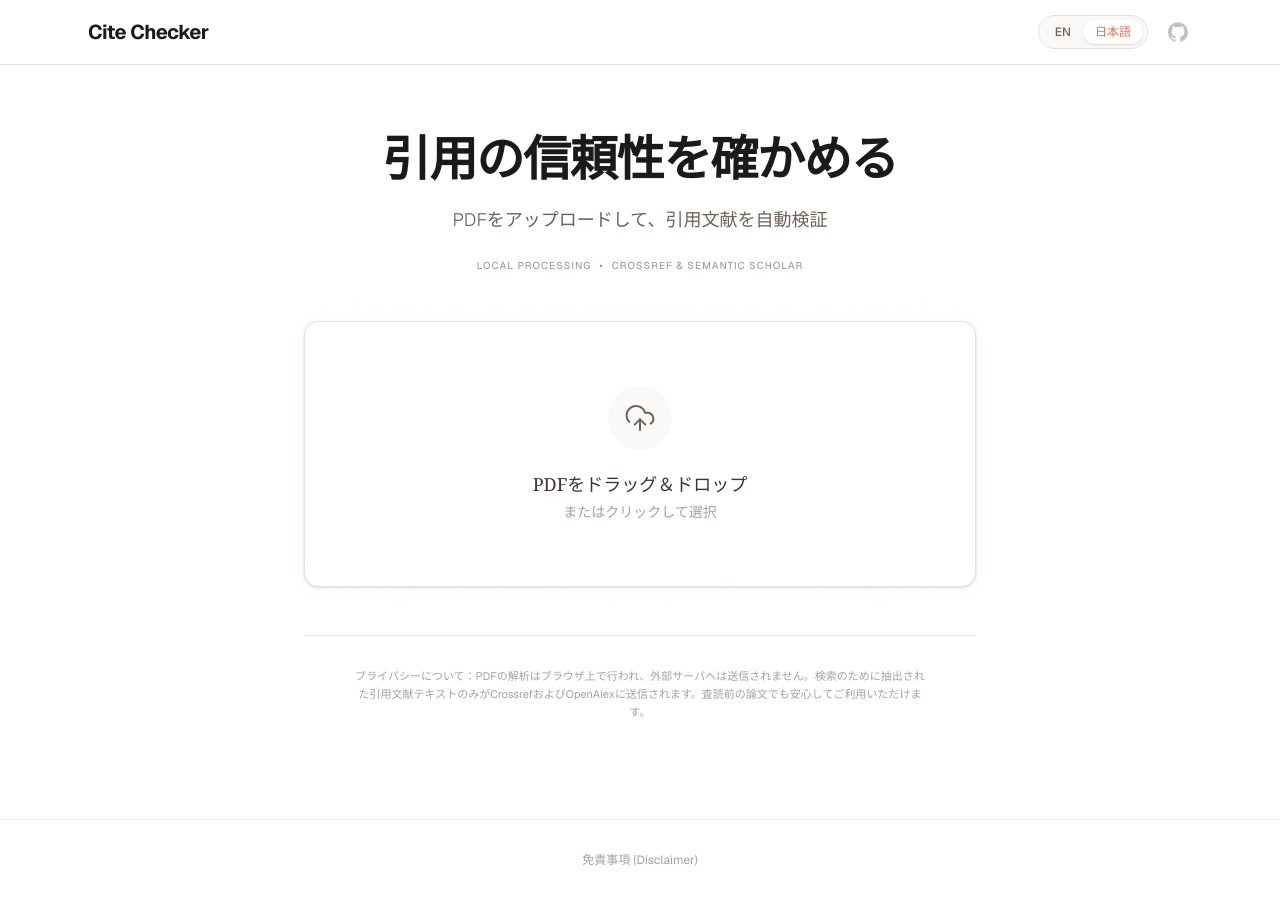
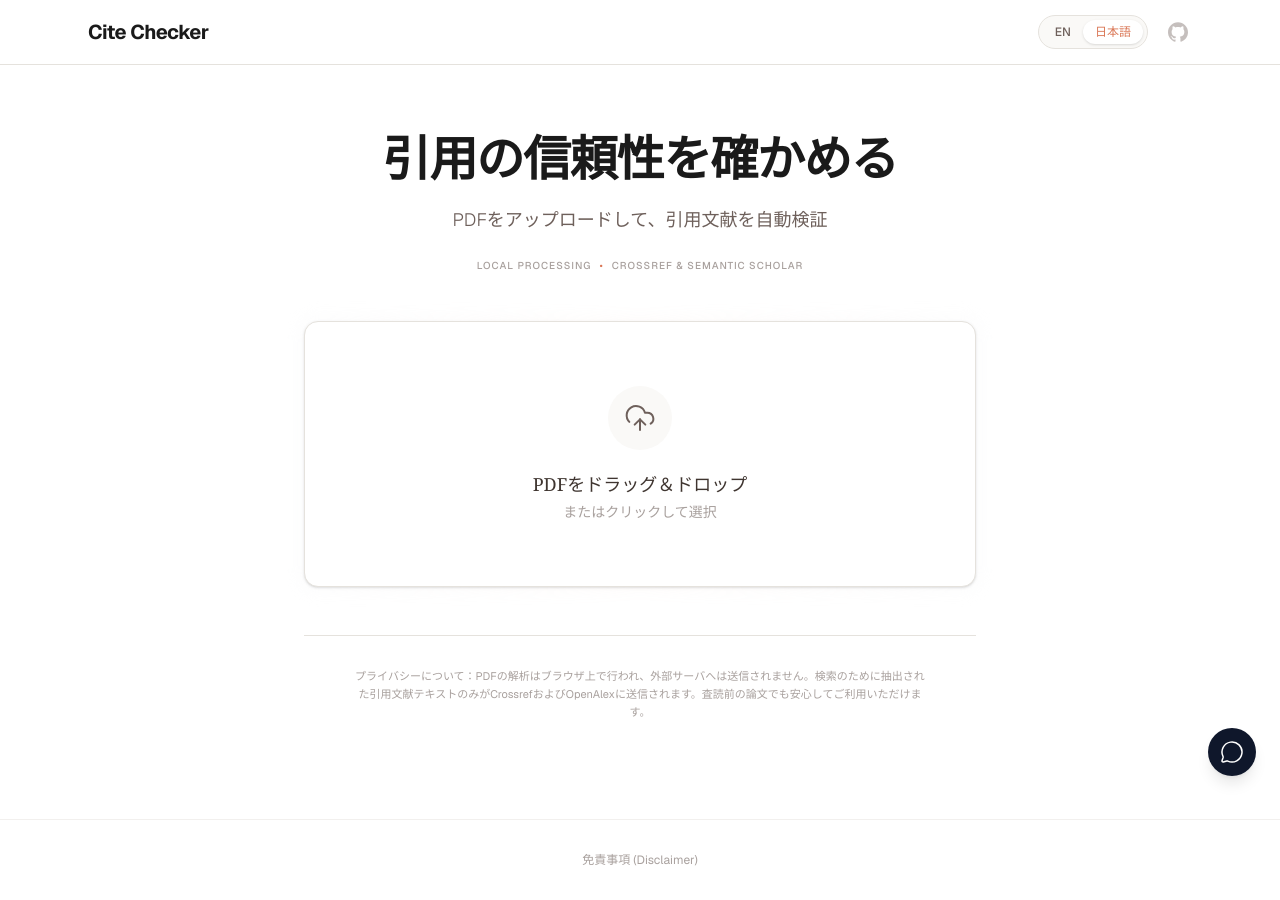
Before and after one commit to sotaro-ha/cite-checker, a Next.js app: page / in a window 1280 px wide. Built offline with nearby package versions, Linux system fonts and the light colour scheme; no server answers.

Commit message:
feat: add floating feedback button linked to google form

```diff
--- a/src/app/layout.tsx
+++ b/src/app/layout.tsx
@@ -3,6 +3,7 @@ import { Geist, Geist_Mono } from "next/font/google";
 import "./globals.css";
 import { Toaster } from "@/components/ui/sonner";
 import { GoogleAnalytics } from "@next/third-parties/google";
+import { FeedbackButton } from "@/components/feedback-button";
 
 const geistSans = Geist({
   variable: "--font-geist-sans",
@@ -40,6 +41,7 @@ export default function RootLayout({
       >
         {children}
         <Toaster />
+        <FeedbackButton />
         <script
           type="application/ld+json"
           dangerouslySetInnerHTML={{
--- /dev/null
+++ b/src/components/feedback-button.tsx
@@ -0,0 +1,21 @@
+"use client";
+
+import { MessageCircle } from "lucide-react";
+
+export function FeedbackButton() {
+    return (
+        <a
+            href="https://forms.gle/9AdZTrEZYNBjPEKC9"
+            target="_blank"
+            rel="noopener noreferrer"
+            className="fixed bottom-6 right-6 z-50 flex items-center justify-center w-12 h-12 bg-slate-900 hover:bg-[#DA7756] text-white rounded-full shadow-lg transition-all duration-300 hover:scale-110 hover:shadow-xl group"
+            aria-label="Send Feedback"
+            title="Send Feedback"
+        >
+            <MessageCircle className="w-6 h-6 stroke-[1.5]" />
+            <span className="sr-only">Feedback</span>
+
+            {/* Tooltip-ish text that appears on hover could be nice, but simple round button was requested */}
+        </a>
+    );
+}
```
